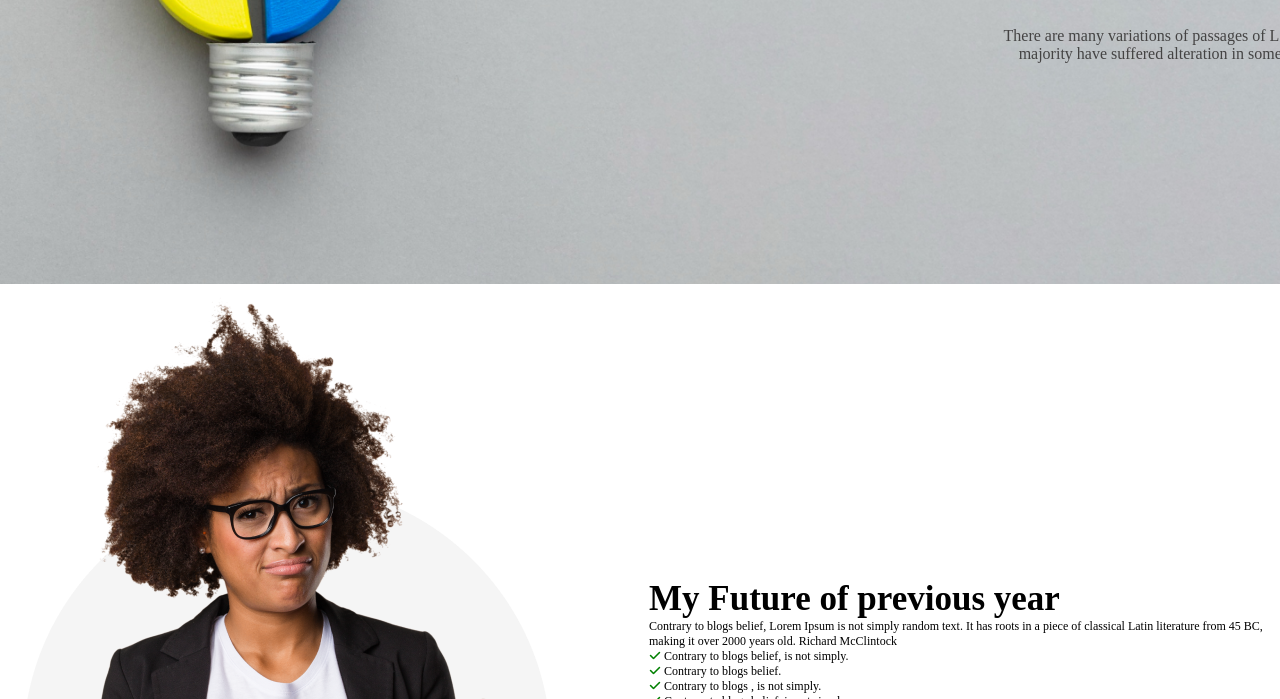
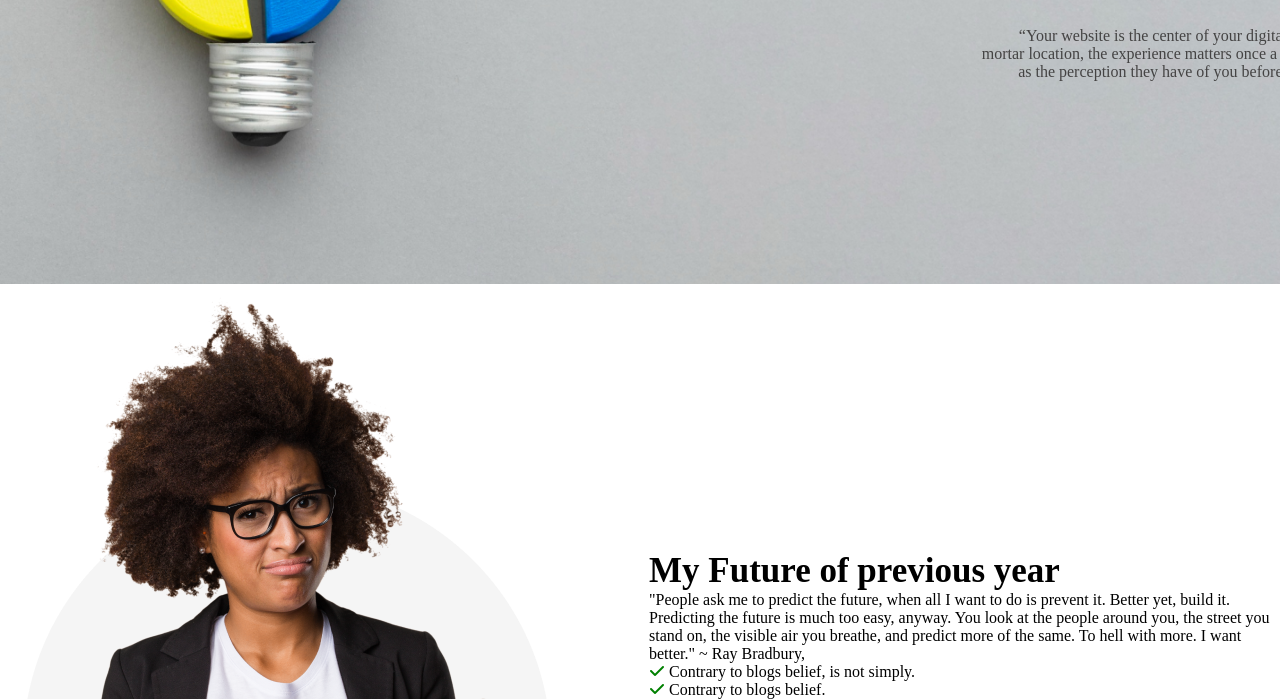
Before and after one commit to refat774/assignment-1, a plain HTML site: page index.html in a window 1280 px wide. Shown: the part 441-1140 px from the top of the page. Drawn offline with Linux system fonts and the light colour scheme.

Commit message:
last commit

```diff
--- a/index.html
+++ b/index.html
@@ -19,9 +19,8 @@
             <div class="align">
 
                 <h1 class="banner-title">All Thinks Are Possible If You believe</h2>
-                    <p class="banner-description">There are many variations of passages of Lorem Ipsum
-                        available, but the majority have suffered alteration in some
-                        form, by injected humour, or randomised words
+                    <p class="banner-description">“Your website is the center of your digital eco-system, like a brick and mortar location, the experience matters once a customer enters, just as much as the perception they have of you before they walk through the door.”
+                        <br>― Leland Dieno
                     </p>
                     <button class="button1"> Contact Us</button>
             </div>
@@ -33,10 +32,7 @@
             <div><img src="images/person.png" alt=""></div>
             <div>
                 <h1 class="title"> My Future of previous year </h1>
-                <p class="description">Contrary to blogs belief, Lorem Ipsum is not
-                    simply random text. It has roots in a piece of
-                    classical Latin literature from 45 BC, making it over
-                    2000 years old. Richard McClintock</p>
+                <p class="description">"People ask me to predict the future, when all I want to do is prevent it. Better yet, build it. Predicting the future is much too easy, anyway. You look at the people around you, the street you stand on, the visible air you breathe, and predict more of the same. To hell with more. I want better." ~ Ray Bradbury,</p>
                 <div class="sub-des">
                     <p> <i class="fa-sharp fa-solid fa-check"></i> Contrary to blogs belief, is not simply.</p>
                     <p> <i class="fa-sharp fa-solid fa-check"></i> Contrary to blogs belief.</p>
@@ -85,11 +81,13 @@
                 <button class="liner-btn">Call Now</button>
             </div>
         </section>
-
+        <br>
+        <br>
         <!-- blogs-->
         <section>
             <div></div>
             <h1 class="blog-header">My Blogs</h1>
+            <br>
             <div class="blogs-continer">
                 <div class="blogs">
                     <img class="blog2" src="images/blog2.jpeg" alt="">
--- a/styles/styles.css
+++ b/styles/styles.css
@@ -89,11 +89,13 @@ container {
 }
 
 .description {
-   font-size: 12px;
+   font-size: 16px;
+   font-weight: 400;
 }
 
 .sub-des {
-   font-size: 12px;
+   font-size: 16px;
+   font-weight: 400;
 }
 
 i {
@@ -190,7 +192,7 @@ height: 300px;
    text-align: center;
    font-size: 40px;
    font-weight: 900;
-   color: rgb(174, 0, 255);
+   color: rgb(0, 0, 0);
 
 }
 
```
